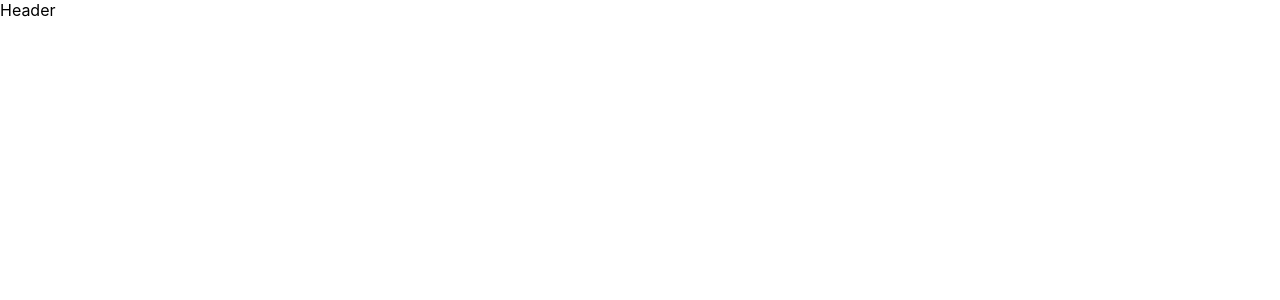
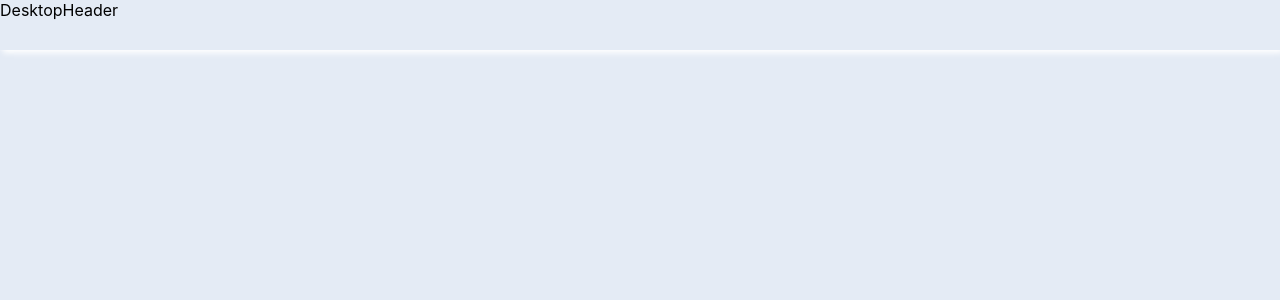
Before and after one commit to VadosLight/help_desk, a React (Create React App) app: page / in a window 1280 px wide. Shown: the top 300 px of the page. Built offline with nearby package versions, Linux system fonts and the light colour scheme; the HTML template or start-up script is replaced by a standard one.

Commit message:
create mob and desltop headers, install neumorphism-ui

```diff
--- a/package.json
+++ b/package.json
@@ -3,9 +3,6 @@
   "version": "0.1.0",
   "private": true,
   "dependencies": {
-    "@emotion/react": "^11.4.1",
-    "@emotion/styled": "^11.3.0",
-    "@mui/material": "^5.0.4",
     "@testing-library/jest-dom": "^5.14.1",
     "@testing-library/react": "^11.2.7",
     "@testing-library/user-event": "^12.8.3",
@@ -20,6 +17,7 @@
     "react-scripts": "4.0.3",
     "swiper": "^7.0.8",
     "typescript": "^4.4.4",
+    "ui-neumorphism": "^1.1.3",
     "web-vitals": "^1.1.2"
   },
   "scripts": {
--- a/src/App.css
+++ b/src/App.css
@@ -1,38 +1,5 @@
 .App {
-  text-align: center;
+  width: 100vw;
+  height: 100vh;
+  background-color: #e4ebf5;
 }
-
-.App-logo {
-  height: 40vmin;
-  pointer-events: none;
-}
-
-@media (prefers-reduced-motion: no-preference) {
-  .App-logo {
-    animation: App-logo-spin infinite 20s linear;
-  }
-}
-
-.App-header {
-  background-color: #282c34;
-  min-height: 100vh;
-  display: flex;
-  flex-direction: column;
-  align-items: center;
-  justify-content: center;
-  font-size: calc(10px + 2vmin);
-  color: white;
-}
-
-.App-link {
-  color: #61dafb;
-}
-
-@keyframes App-logo-spin {
-  from {
-    transform: rotate(0deg);
-  }
-  to {
-    transform: rotate(360deg);
-  }
-}
--- a/src/App.tsx
+++ b/src/App.tsx
@@ -6,8 +6,10 @@ import { BrowserRouter, Route, Switch } from "react-router-dom";
 function App(): JSX.Element {
   return (
     <BrowserRouter>
-      <Header />
-      <Route path="/" />
+      <div className='App'>
+        <Header />
+        <Route path="/" />
+      </div>
     </BrowserRouter>
   );
 }
--- /dev/null
+++ b/src/components/Header/DesktopHeader/DesktopHeader.tsx
@@ -0,0 +1,5 @@
+import './DesktopHeader.css'
+
+export const DesktopHeader = (): JSX.Element => {
+  return <div className="DesktopHeader">DesktopHeader</div>;
+};
--- a/src/components/Header/Header.css
+++ b/src/components/Header/Header.css
@@ -0,0 +1,8 @@
+.Header {
+    width: 100vw;
+    height: 50px;
+
+    border-color: #bec8e4;
+    box-shadow: 3px 3px 6px white,-3px -3px 6px white;
+
+}
--- a/src/components/Header/Header.tsx
+++ b/src/components/Header/Header.tsx
@@ -1,12 +1,18 @@
-import React from "react";
-import { useHistory } from 'react-router'
+import React, { useState } from "react";
+import { useHistory } from "react-router";
 import { useWindowSize } from "../../hooks";
+import { DesktopHeader } from "./DesktopHeader/DesktopHeader";
+import { MobileHeader } from "./MobileHeader/MobileHeader";
+import { Button } from "ui-neumorphism";
+import "./Header.css";
 
 export const Header = (): JSX.Element => {
-    const histroty = useHistory()
-    const ws = useWindowSize()
+  const histroty = useHistory();
+  const ws = useWindowSize();
 
-    return <div className='Header'>
-        Header
-    </div>
-}
+  return (
+    <header className="Header">
+      {ws.device === "mobile" ? <MobileHeader /> : <DesktopHeader />}
+    </header>
+  );
+};
--- /dev/null
+++ b/src/components/Header/MobileHeader/MobileHeader.tsx
@@ -0,0 +1,8 @@
+import { useState } from "react";
+import "./MobileHeader.css";
+
+export const MobileHeader = (): JSX.Element => {
+  const isVisibleMenu = useState<boolean>(false);
+
+  return <div className="MobileHeader">MobileHeader</div>;
+};
```
Also changed, not shown: src/components/Header/DesktopHeader/DesktopHeader.css (added), src/components/Header/MobileHeader/MobileHeader.css (added), 1 other file (tests, documents, lock files or other folders).
